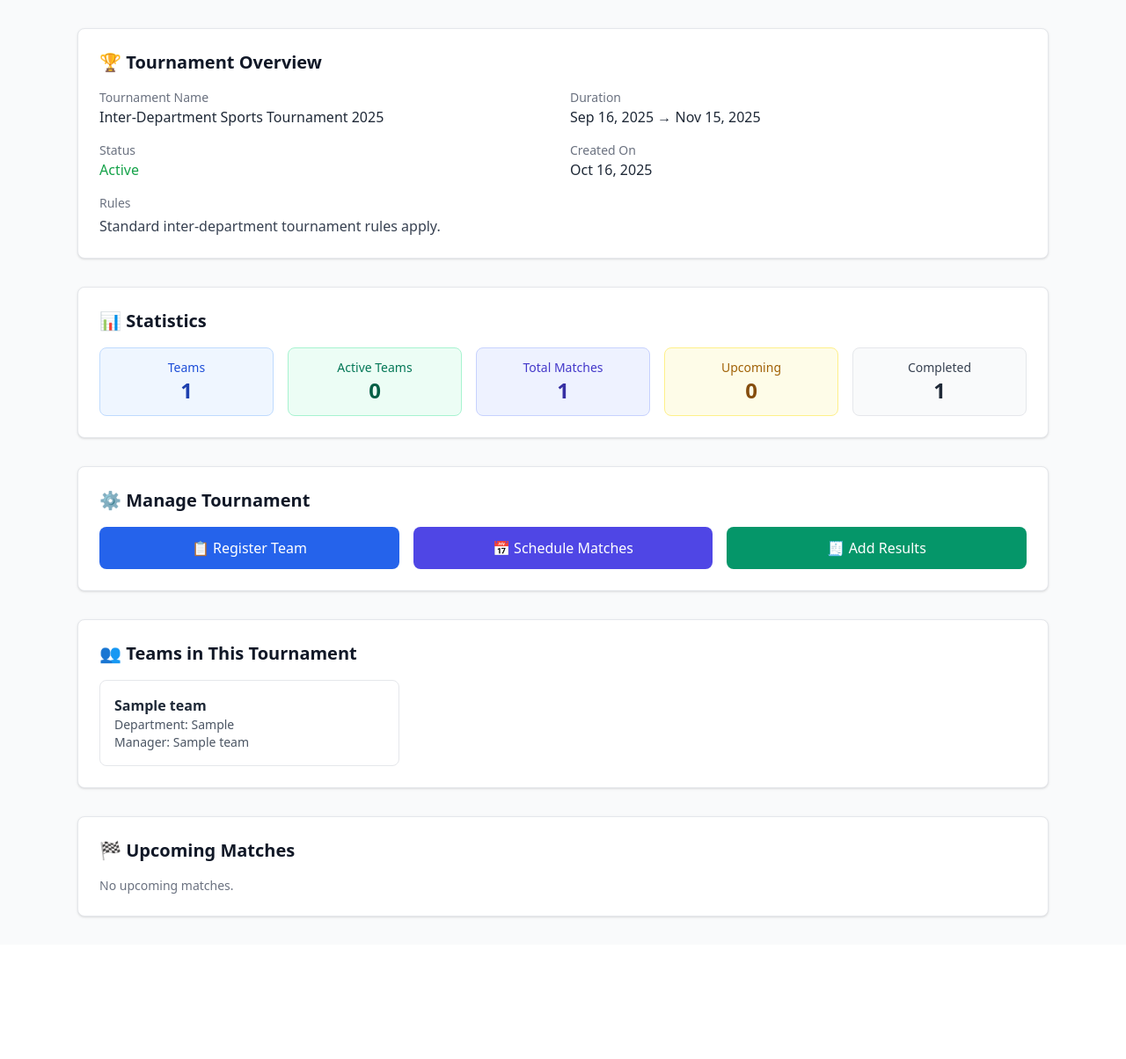
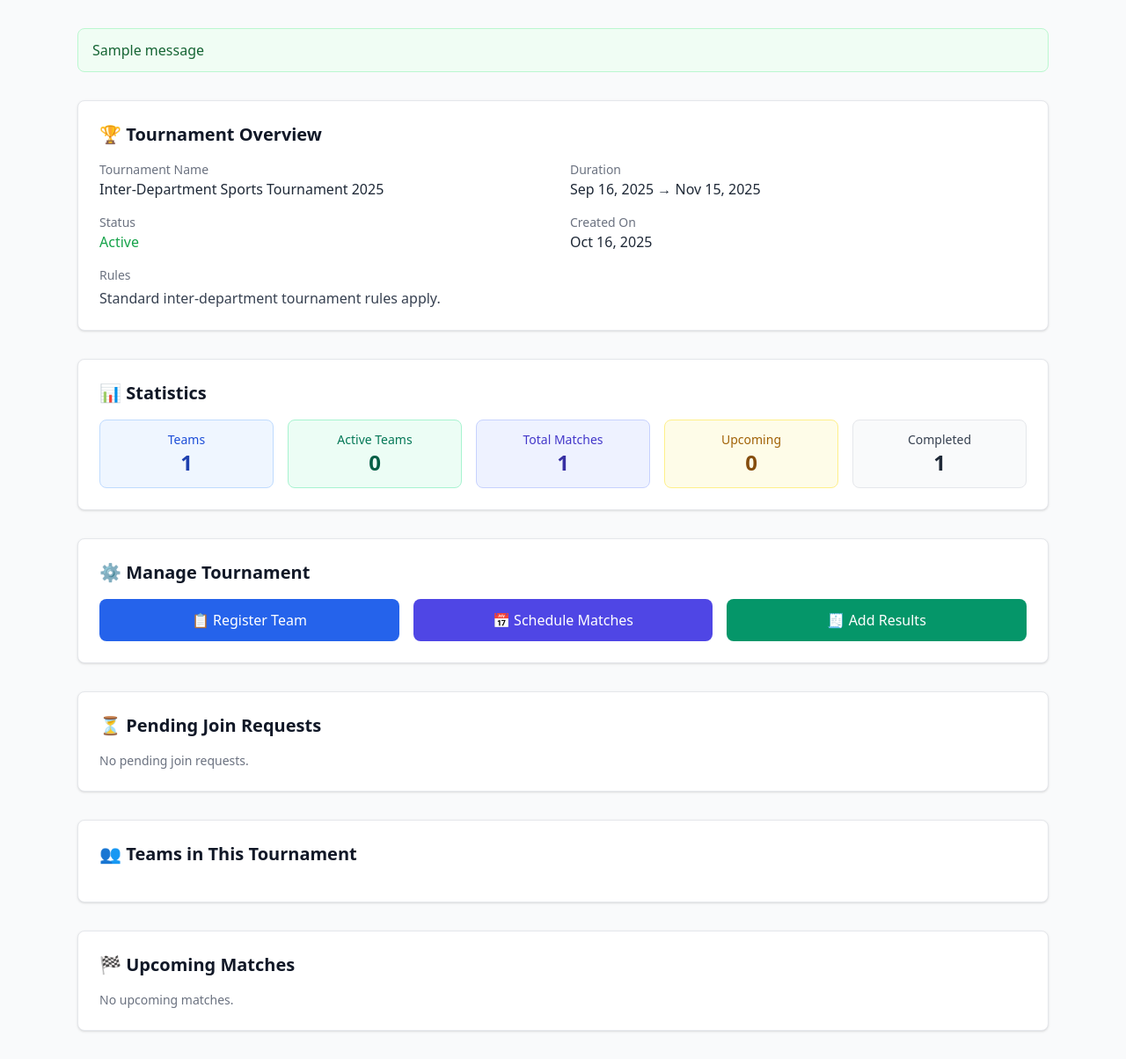
Before and after one commit to dhruvj27/TourneyTrack, a Flask app: page /smc/tournament/1 in a window 1280 px wide. Shown: the part 52-1256 px from the top of the page at 88% size. Before the commit the page ends 1096 px from the top, so only its background shows below. Run offline with Flask 3, Linux system fonts and the light colour scheme; the visitor is signed in with stand-in values (Sample User, id 1); tables that the repository leaves empty hold one stand-in row (values such as "Sample post"); one stand-in notice (Sample message) is shown; some libraries are stand-ins or nearby versions.

Commit message:
Add pending join requests approval section to tournament details

```diff
--- a/templates/smc/tournament-detail.html
+++ b/templates/smc/tournament-detail.html
@@ -21,6 +21,23 @@
 
   <!-- Main Content -->
   <main class="max-w-6xl mx-auto px-6 py-8 space-y-8">
+
+    <!-- Flash Messages -->
+    {% with messages = get_flashed_messages(with_categories=true) %}
+      {% if messages %}
+        <div class="space-y-2">
+          {% for category, message in messages %}
+            <div class="px-4 py-3 rounded-lg border
+              {% if category == 'success' %}bg-green-50 border-green-200 text-green-800
+              {% elif category == 'error' %}bg-red-50 border-red-200 text-red-800
+              {% elif category == 'info' %}bg-blue-50 border-blue-200 text-blue-800
+              {% else %}bg-yellow-50 border-yellow-200 text-yellow-800{% endif %}">
+              {{ message }}
+            </div>
+          {% endfor %}
+        </div>
+      {% endif %}
+    {% endwith %}
 
     <!-- Tournament Summary -->
     <section class="bg-white border rounded-lg shadow p-6">
@@ -105,14 +122,69 @@
       </div>
     </section>
 
-    <!-- Teams List -->
+    <!-- ADDED: Pending Join Requests Section -->
+    <section class="bg-white border rounded-lg shadow p-6">
+      <h2 class="text-xl font-bold mb-4">⏳ Pending Join Requests</h2>
+
+      {% set pending_requests = tournament.tournament_teams|selectattr('status', 'equalto', 'pending')|list %}
+      {% if pending_requests %}
+        <div class="overflow-x-auto">
+          <table class="w-full text-sm text-left">
+            <thead class="bg-gray-100 border-b">
+              <tr>
+                <th class="px-4 py-3 font-medium text-gray-700">Team Name</th>
+                <th class="px-4 py-3 font-medium text-gray-700">Team ID</th>
+                <th class="px-4 py-3 font-medium text-gray-700">Department</th>
+                <th class="px-4 py-3 font-medium text-gray-700">Manager</th>
+                <th class="px-4 py-3 font-medium text-gray-700 text-center">Actions</th>
+              </tr>
+            </thead>
+            <tbody class="divide-y">
+              {% for tt in pending_requests %}
+              <tr class="hover:bg-gray-50">
+                <td class="px-4 py-3 font-medium text-gray-800">{{ tt.team.name }}</td>
+                <td class="px-4 py-3 text-gray-600">{{ tt.team.team_id }}</td>
+                <td class="px-4 py-3 text-gray-600">{{ tt.team.department }}</td>
+                <td class="px-4 py-3 text-gray-600">{{ tt.team.manager_name }}</td>
+                <td class="px-4 py-3 text-center">
+                  <div class="flex gap-2 justify-center">
+                    <form method="POST" action="{{ url_for('smc.approve_team', tournament_id=tournament.id, team_id=tt.team.team_id) }}">
+                      <input type="hidden" name="action" value="approve">
+                      <button type="submit"
+                              class="px-3 py-1 text-xs rounded bg-green-600 text-white hover:bg-green-700 font-medium transition">
+                        ✓ Approve
+                      </button>
+                    </form>
+                    <form method="POST"
+                          action="{{ url_for('smc.approve_team', tournament_id=tournament.id, team_id=tt.team.team_id) }}"
+                          onsubmit="return confirm('Reject this team\'s request?');">
+                      <input type="hidden" name="action" value="reject">
+                      <button type="submit"
+                              class="px-3 py-1 text-xs rounded bg-red-600 text-white hover:bg-red-700 font-medium transition">
+                        ✕ Reject
+                      </button>
+                    </form>
+                  </div>
+                </td>
+              </tr>
+              {% endfor %}
+            </tbody>
+          </table>
+        </div>
+      {% else %}
+        <p class="text-gray-500 text-sm">No pending join requests.</p>
+      {% endif %}
+    </section>
+
+    <!-- Teams List (Active Teams Only) -->
     <section class="bg-white border rounded-lg shadow p-6">
       <h2 class="text-xl font-bold mb-4">👥 Teams in This Tournament</h2>
 
       {% if tournament_teams %}
         <ul class="grid sm:grid-cols-2 lg:grid-cols-3 gap-4">
           {% for tt in tournament_teams %}
-            <li class="border rounded-lg p-4">
+            {% if tt.status == 'active' or tt.status == 'eliminated' or tt.status == 'champion' %}
+            <li class="border rounded-lg p-4 relative">
               <h3 class="font-semibold text-gray-800">{{ tt.team.name }}</h3>
               <p class="text-sm text-gray-600">
                 Department: {{ tt.team.department or '—' }}
@@ -120,7 +192,15 @@
               <p class="text-sm text-gray-600">
                 Manager: {{ tt.team.manager_name or '—' }}
               </p>
+              {% if tt.status != 'active' %}
+                <span class="absolute top-2 right-2 px-2 py-1 text-xs rounded-full
+                  {% if tt.status == 'champion' %}bg-yellow-100 text-yellow-700
+                  {% elif tt.status == 'eliminated' %}bg-gray-100 text-gray-600{% endif %}">
+                  {{ tt.status|capitalize }}
+                </span>
+              {% endif %}
             </li>
+            {% endif %}
           {% endfor %}
         </ul>
       {% else %}
```
